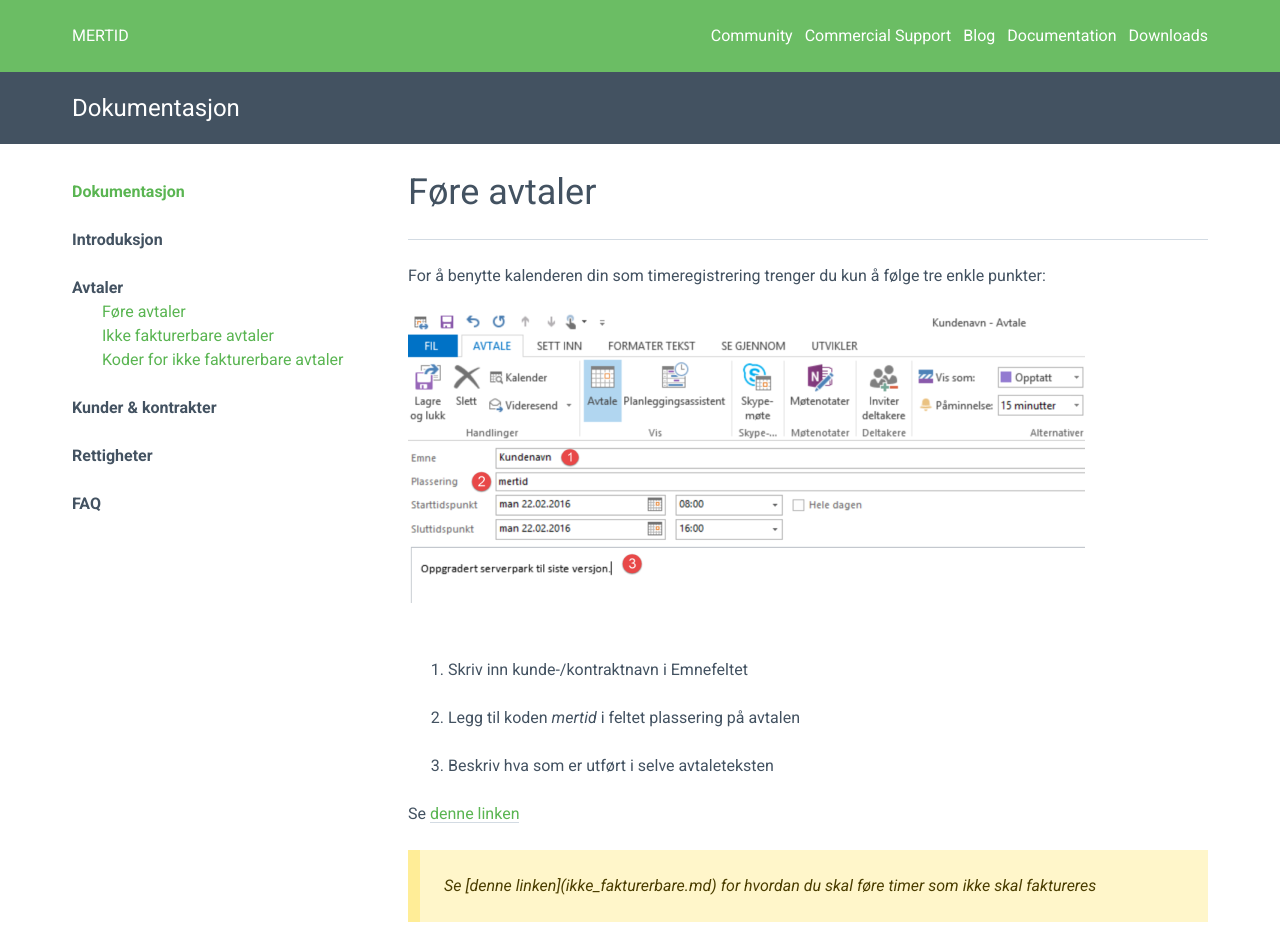
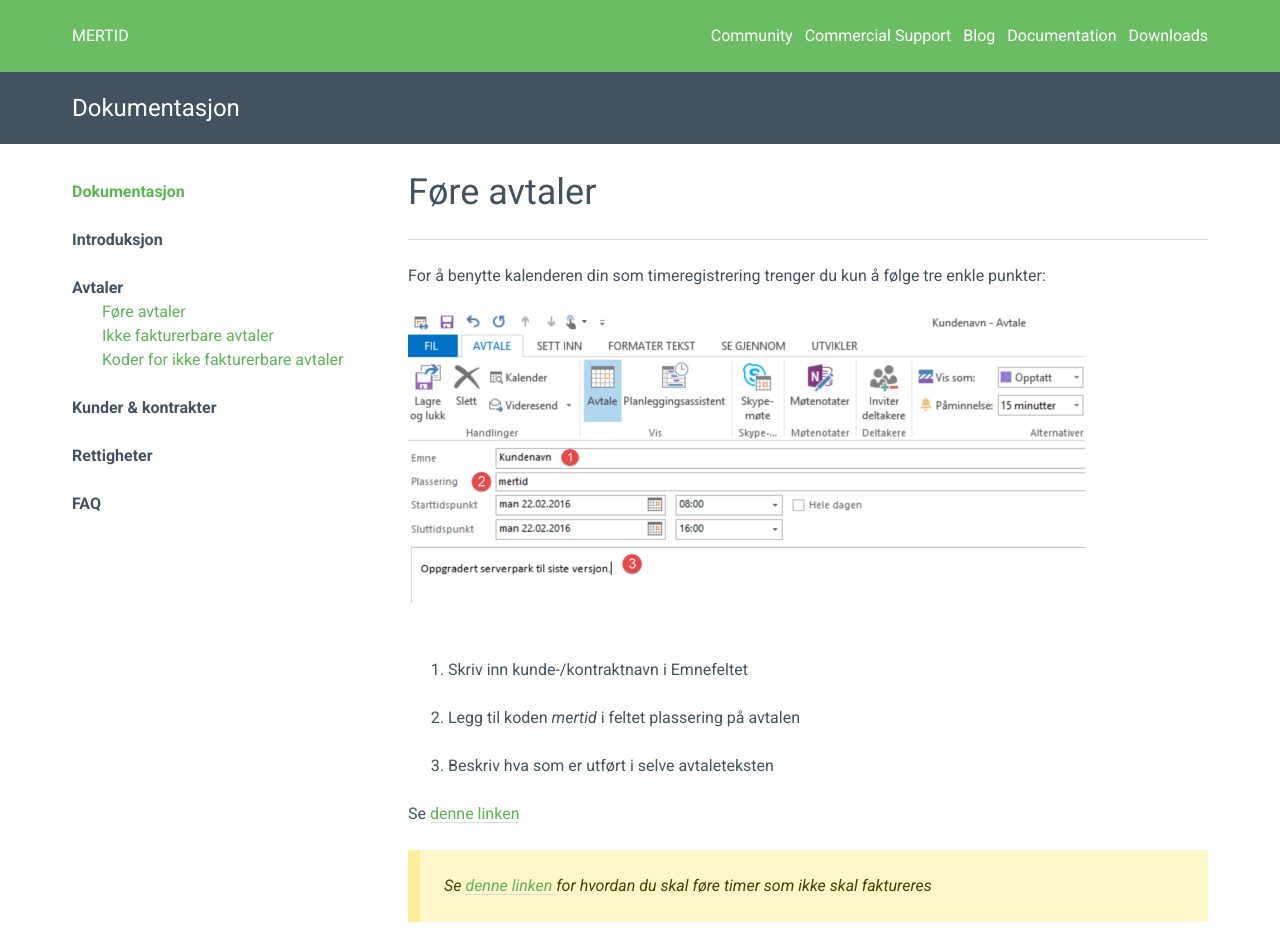
Before and after one commit to henrim/mertid.docs, a Jekyll site: the page built from avtaler/index.md, in a window 1280 px wide, cut to the strip 0-942 px from the top of the page. Built offline with Jekyll 4.4.1, drawn with Linux system fonts in a browser that asks for light colours; nearby versions of some CDN libraries.

Commit message:
Update index.md

```diff
--- a/avtaler/index.md
+++ b/avtaler/index.md
@@ -22,6 +22,6 @@
 
 Se [denne linken](ikke_fakturerbare)
 
-<p class="note--warning">
+<p class="note--warning" markdown="1">
 Se [denne linken](ikke_fakturerbare.md) for hvordan du skal føre timer som ikke skal faktureres
 </p>
```
